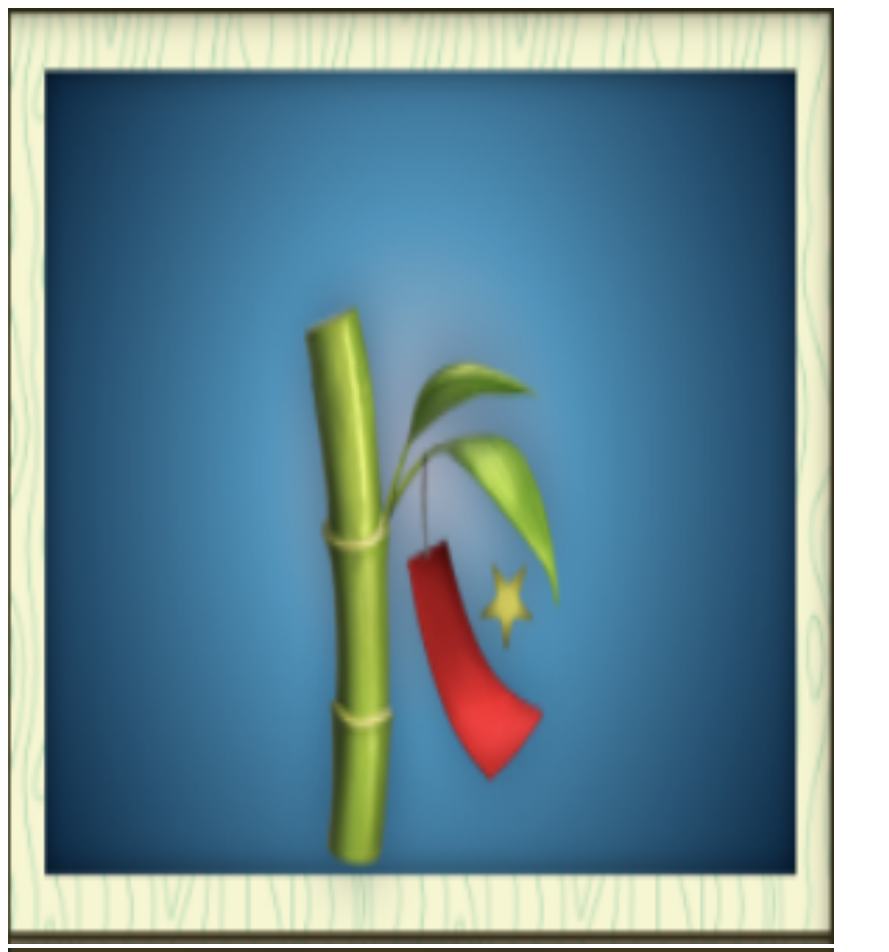
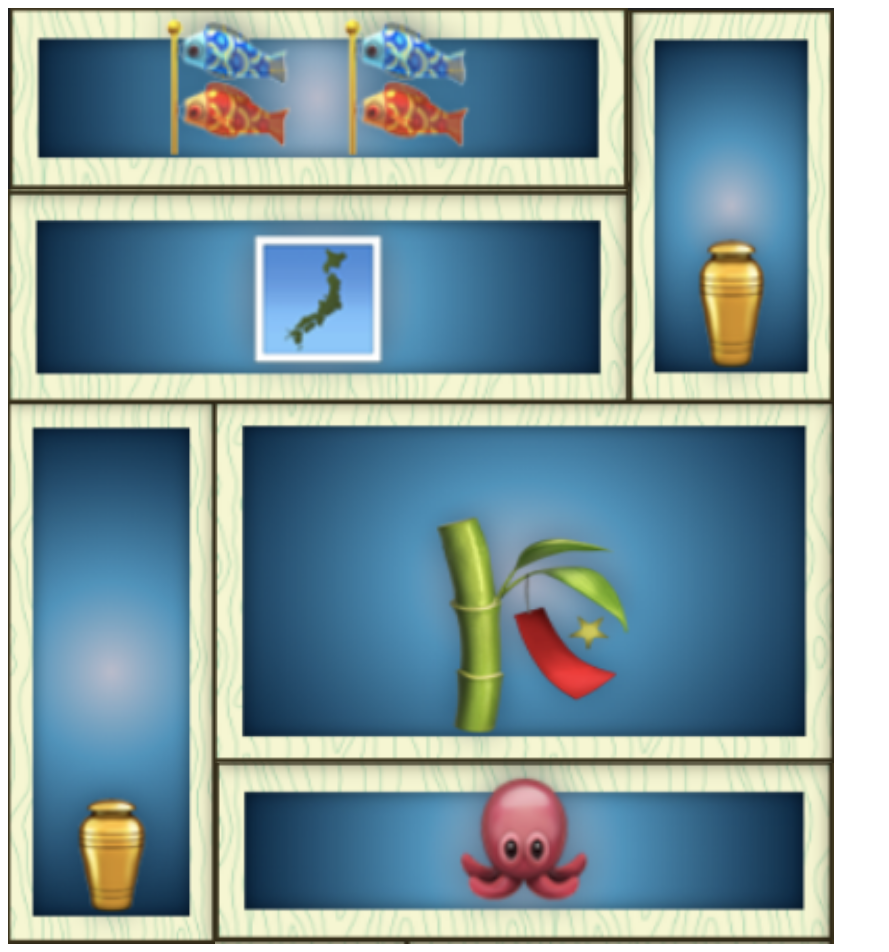
Before and after one commit to yiguo-17/bento-box, a plain HTML site: page index.html in a window 1280 px wide. Shown: the top 952 px of the page, without its empty margins (0-889 px from the left). Drawn offline with Linux system fonts and the light colour scheme.

Commit message:
edit the grid.

```diff
--- a/style.css
+++ b/style.css
@@ -1,9 +1,37 @@
 #app {
+  display: grid;
   width: 826px;
   height: 936px;
+  grid-template-rows: 1fr 1fr 1fr 1fr 1fr;
+  grid-template-columns: 1fr 1fr 1fr 1fr;
 }
 
 .box {
   width: 100%;
   height: 100%;
 }
+
+#bamboo{
+  grid-row: 3/ 5;
+  grid-column: 2/ 5;
+}
+#fish-flag{
+  grid-row: 1/ 2;
+  grid-column: 1/ 4;
+}
+#map{
+  grid-row: 2/ 3;
+  grid-column: 1/ 4;
+}
+#quadropus{
+  grid-row: 5/ 6;
+  grid-column: 2/ 5;
+}
+#vase-short{
+  grid-row: 1/ 3;
+  grid-column: 4/ 5;
+}
+#vase-tall{
+  grid-row: 3/ 6;
+  grid-column: 1/ 2;
+}
```
